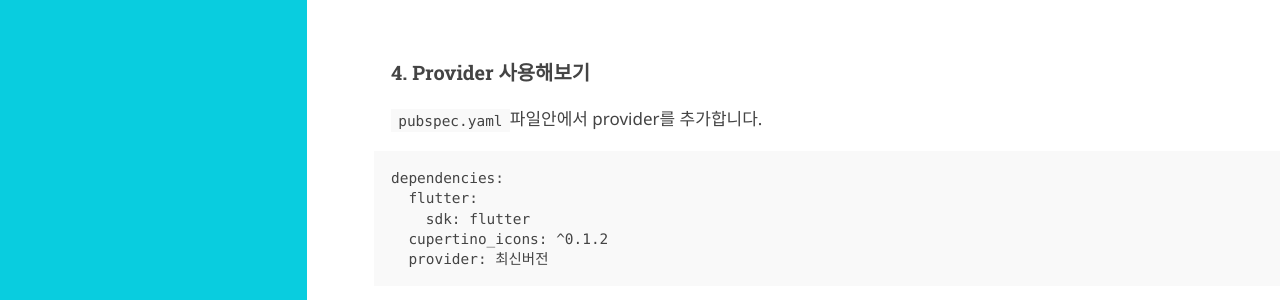
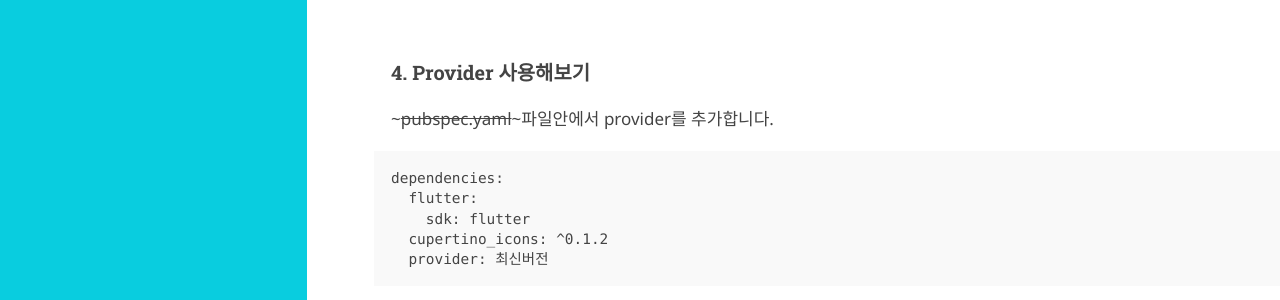
Before and after one commit to G-ONL/g-onl.github.io, a Jekyll site: the page built from _posts/2020-01-13-flutter-provider.md, in a window 1280 px wide and 900 px high, scrolled down 1675 px. Shown: the part 153-453 px from the top of the window. Built offline with Jekyll 4.4.1, drawn with Linux system fonts in a browser that asks for light colours; some web fonts are replaced; comment, search, counter and statistics services are not loaded.

Commit message:
Update 2020-01-13-flutter-provider.md

````diff
--- a/_posts/2020-01-13-flutter-provider.md
+++ b/_posts/2020-01-13-flutter-provider.md
@@ -58,12 +58,12 @@ Provider는 다음과 같이 있습니다.
 
 ### 4. Provider 사용해보기
 
-```pubspec.yaml```파일안에서 provider를 추가합니다.
+~~~pubspec.yaml~~~파일안에서 provider를 추가합니다.
 
-```
+~~~
 dependencies:
   flutter:
     sdk: flutter
   cupertino_icons: ^0.1.2
   provider: 최신버전
-```
+~~~
````
